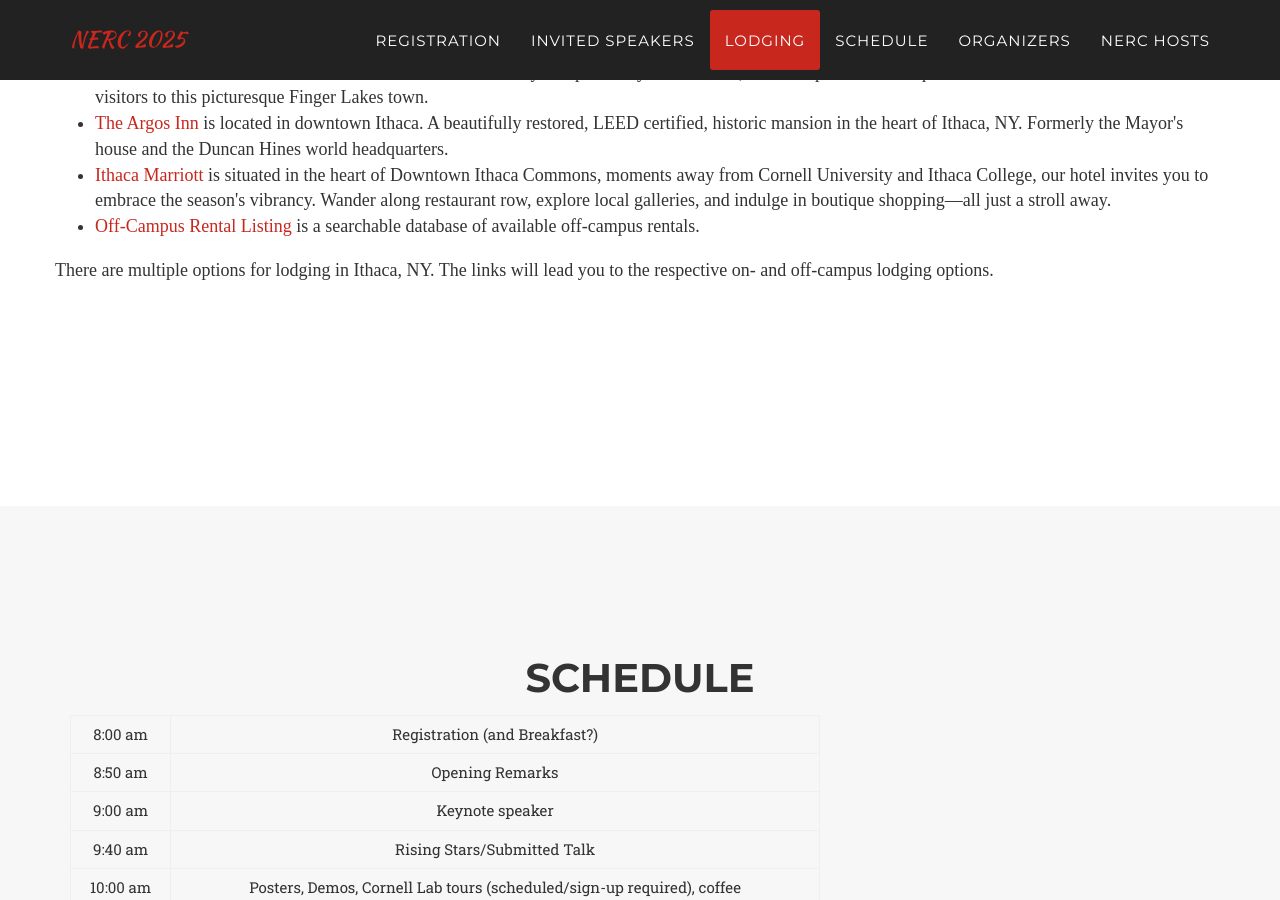
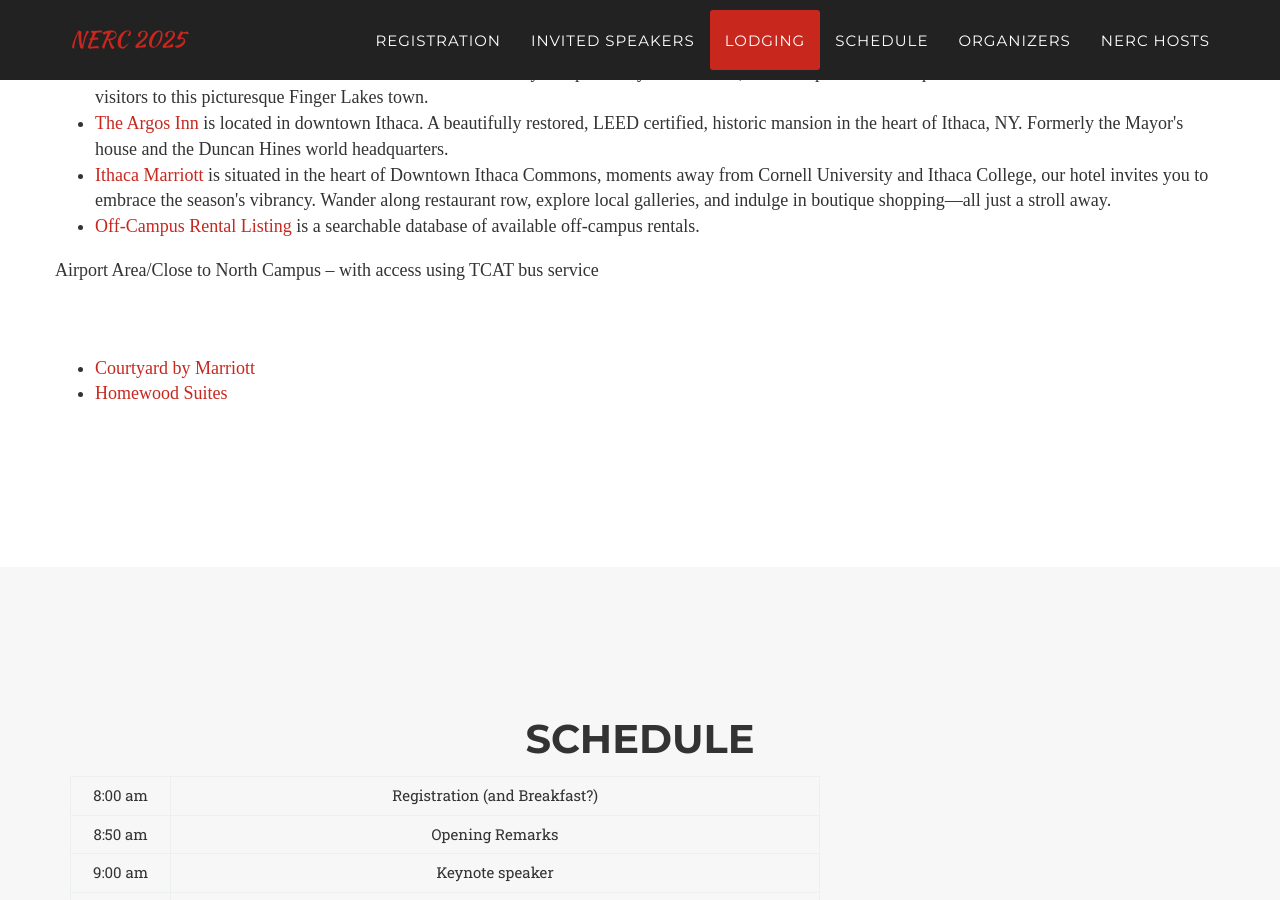
Before and after one commit to Cornell-Tech-AIRLab/cornell2025.nerc.io, a Jekyll site: the page built from index.html, in a window 1280 px wide and 900 px high, scrolled down 2874 px. Built offline with Jekyll 4.4.1, drawn with Linux system fonts in a browser that asks for light colours; some web fonts are replaced.

Commit message:
adding tcat lodging

```diff
--- a/_includes/lodging.html
+++ b/_includes/lodging.html
@@ -15,7 +15,11 @@
                     <li><a href="https://www.marriott.com/hotels/travel/ithmc-ithaca-marriott-downtown-on-the-commons/">Ithaca Marriott</a> is situated in the heart of Downtown Ithaca Commons, moments away from Cornell University and Ithaca College, our hotel invites you to embrace the season's vibrancy. Wander along restaurant row, explore local galleries, and indulge in boutique shopping—all just a stroll away.</li>
                     <li><a href="https://listings.offcampusliving.cornell.edu/">Off-Campus Rental Listing</a> is a searchable database of available off-campus rentals.</li>
                 </ul>
-                <h3 class="section-subheading">There are multiple options for lodging in Ithaca, NY. The links will lead you to the respective on- and off-campus lodging options.</h3>
+                <h3 class="section-subheading">Airport Area/Close to North Campus – with access using TCAT bus service</h3>
+                <ul style="font-family: 'Times New Roman', Times, serif; font-size: 18px;">
+                    <li><a href="https://www.marriott.com/hotels/fact-sheet/travel/ithcy-courtyard-ithaca-airport-university/">Courtyard by Marriott</a></li>
+                    <li><a href="https://homewoodsuites3.hilton.com/en/hotels/new-york/homewood-suites-by-hilton-ithaca-ITHHWHW/index.html">Homewood Suites</a></li>
+                </ul>
             </div>
         </div>
     </section>
```
